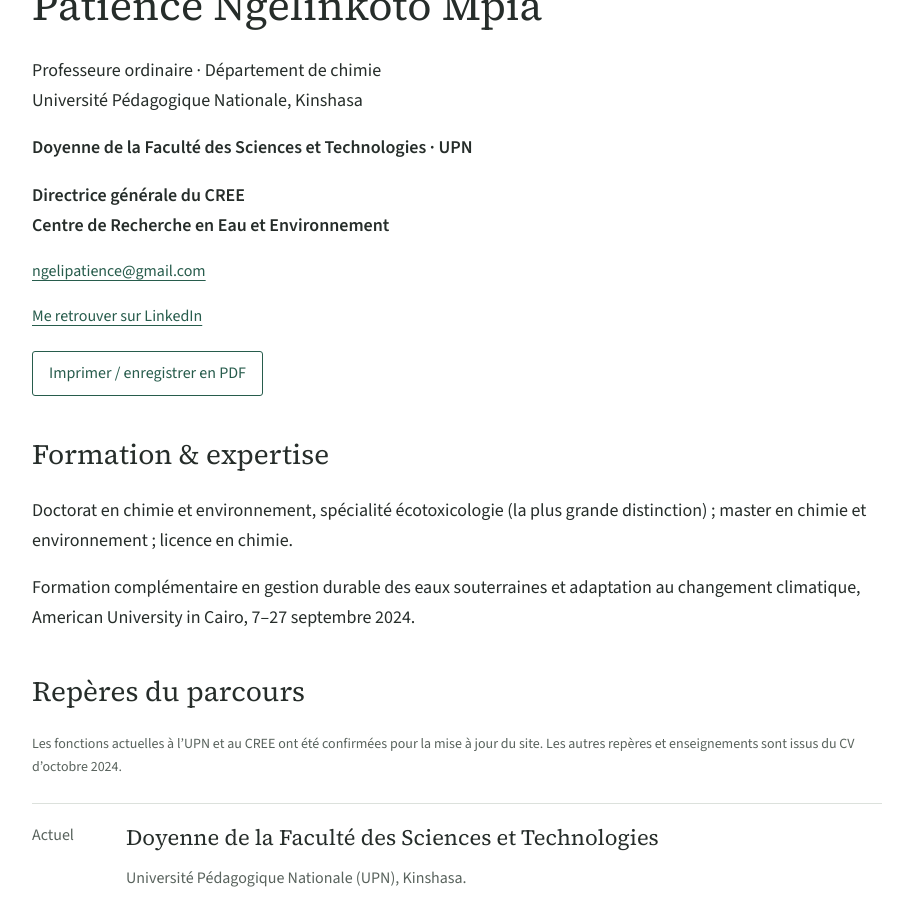
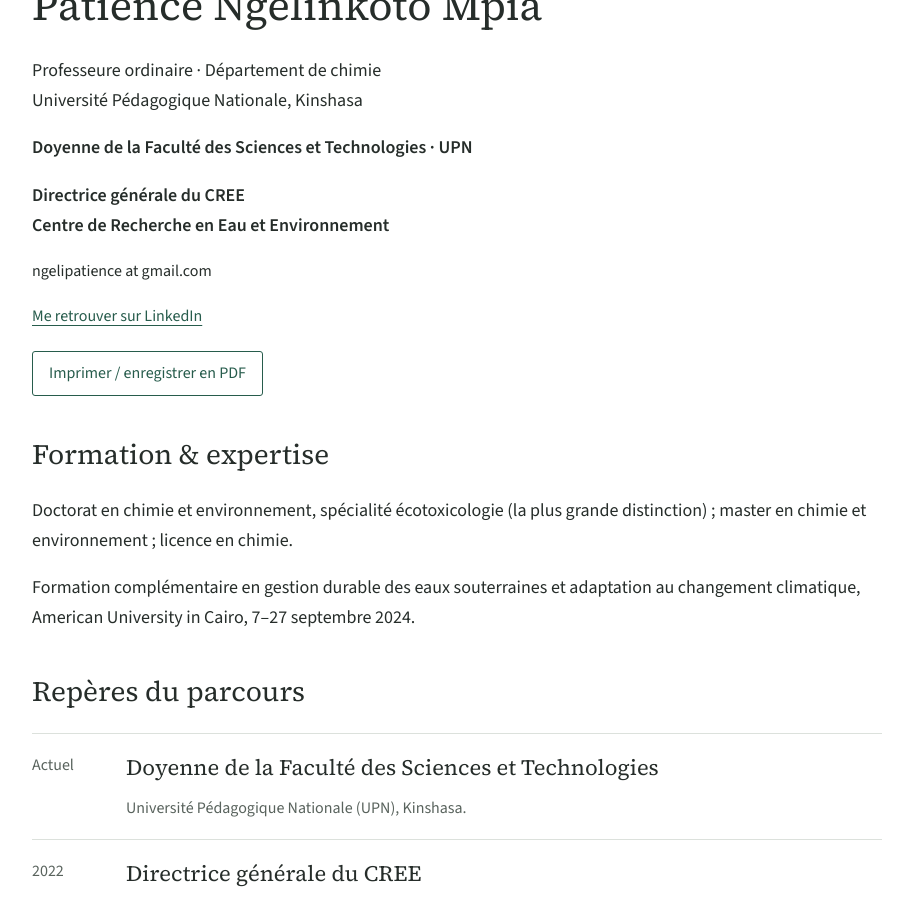
Before and after one commit to ngelinkoto/ngelinkoto.github.io, a Jekyll site: the page built from cv/index.html, in a window 1280 px wide and 900 px high, scrolled down 194 px. Shown: the whole window, without its empty margins (183-1080 px from the left). Built offline with Jekyll 4.4.1, drawn with Linux system fonts in a browser that asks for light colours; some of the changed text lies outside the part shown.

Commit message:
updated changes

```diff
--- a/_config.yml
+++ b/_config.yml
@@ -3,7 +3,7 @@
 url: https://ngelinkoto.github.io
 baseurl: ""
 lang: fr
-email: ngelipatience@gmail.com
+email: ngelipatience at gmail.com
 linkedin: https://cd.linkedin.com/in/patience-ngelinkoto-mpia-bokango-666b7784
 quick_links:
   faculty: https://faculte.upnrdc.net/public/domains/14
--- a/_data/translations.yml
+++ b/_data/translations.yml
@@ -101,12 +101,10 @@
   placeholder_link: adresse provisoire
   footer: Chimie, environnement et écotoxicologie.
   cv_title: Parcours académique
-  cv_subtitle: Synthèse du CV du 23 octobre 2024, complétée par les fonctions actuelles à l’UPN et au CREE.
   print: Imprimer / enregistrer en PDF
   education: Formation & expertise
   education_text: Doctorat en chimie et environnement, spécialité écotoxicologie (la plus grande distinction) ; master en chimie et environnement ; licence en chimie.
   training: Formation complémentaire en gestion durable des eaux souterraines et adaptation au changement climatique, American University in Cairo, 7–27 septembre 2024.
-  source_note: Les fonctions actuelles à l’UPN et au CREE ont été confirmées pour la mise à jour du site. Les autres repères et enseignements sont issus du CV d’octobre 2024.
 en:
   home: Home
   nav: [About, Research, Publications, Teaching]
@@ -210,9 +208,7 @@
   placeholder_link: placeholder address
   footer: Chemistry, environmental science and ecotoxicology.
   cv_title: Academic background
-  cv_subtitle: A summary of the October 2024 CV, updated with her current roles at UPN and CREE.
   print: Print / save as PDF
   education: Education & expertise
   education_text: Doctorate in chemistry and environmental science, specialising in ecotoxicology (highest distinction); master’s in chemistry and environmental science; degree in chemistry.
   training: Further training in sustainable groundwater resource management and climate change adaptation, American University in Cairo, 7–27 September 2024.
-  source_note: Her current roles at UPN and CREE were confirmed for this website update. Other career milestones and teaching details come from the October 2024 CV.
--- a/_layouts/cv.html
+++ b/_layouts/cv.html
@@ -8,15 +8,14 @@
   <p>{{ t.role }} · {{ t.department }}<br>{{ t.institution }}, Kinshasa</p>
   <p class="cv-appointment">{{ t.current_role }} · UPN</p>
   <p class="cv-appointment">{{ t.research_role }}<br>{{ t.research_centre }}</p>
-  <p class="cv-contact"><a href="mailto:{{ site.email }}">{{ site.email }}</a></p>
+  <p class="cv-contact">{{ site.email }}</p>
   <p class="cv-contact"><a href="{{ site.linkedin }}">{{ t.connect }}</a></p>
   <button class="button button-dark" data-print hidden>{{ t.print }}</button>
   <h2>{{ t.education }}</h2><p>{{ t.education_text }}</p><p>{{ t.training }}</p>
-  <h2>{{ t.career }}</h2><p class="note">{{ t.source_note }}</p>
+  <h2>{{ t.career }}</h2>
   <div class="career">{% for item in t.career_items %}<div class="career-item"><span class="career-date">{{ item.date }}</span><div><h3>{{ item.title }}</h3><p>{{ item.text }}</p></div></div>{% endfor %}</div>
   <h2>{{ t.teaching_label | downcase | capitalize }}</h2>
   <div class="course-list">{% for course in t.courses %}<article><span class="course-detail">{{ course.detail }}</span><h3>{{ course.school }}</h3><p>{{ course.subjects }}</p></article>{% endfor %}</div>
   <h2>{{ t.publications_title }}</h2>
   {% for pub in site.data.publications %}<article class="publication"><span class="publication-year">{{ pub.year }}</span><div><h3><a href="{{ pub.url }}">{{ pub.title | escape }}</a></h3><p>{{ pub.authors | replace: 'avec', '·' | escape }}.</p><p><em>{{ pub.journal | escape }}</em>, {{ pub.volume }}.</p></div></article>{% endfor %}
-  <p class="note">{{ t.cv_subtitle }}</p>
 </article>
--- a/_layouts/default.html
+++ b/_layouts/default.html
@@ -37,7 +37,7 @@
   </header>
   <main id="main">{{ content }}</main>
   <footer class="site-footer container">
-    <div><a class="footer-name" href="{{ home | relative_url }}">Patience Ngelinkoto Mpia</a><p>{{ t.footer }}</p></div>
+    <div><a class="footer-name" href="{{ home | relative_url }}">{{ t.role }} Patience Ngelinkoto Mpia</a><p>{{ t.footer }}</p></div>
     <div class="quick-links">
       <h2>{{ t.quick_links }}</h2>
       <ul>
@@ -46,7 +46,7 @@
         <li><a href="{{ site.quick_links.upn }}">UPN</a></li>
       </ul>
     </div>
-    <div class="footer-links"><a href="#top">{{ t.back_top }}</a><span>© {{ site.time | date: '%Y' }}</span></div>
+    <div class="footer-links"><a href="#top">{{ t.back_top }}</a><span>© 2024-{{ site.time | date: '%Y' }}</span></div>
   </footer>
 </body>
 </html>
--- a/_layouts/home.html
+++ b/_layouts/home.html
@@ -60,4 +60,4 @@
 
 <section class="section container network-section" aria-labelledby="network-title"><div><h2 id="network-title">{{ t.network_title }}</h2></div><div class="network-list">{% for network in t.networks %}<a href="{{ network.url }}"><div><h3>{{ network.name }}</h3><p>{{ network.text }}</p></div></a>{% endfor %}</div></section>
 
-<section id="contact" class="contact-section" aria-labelledby="contact-title"><div class="container contact-grid"><div><h2 id="contact-title">{{ t.contact_title }}</h2><p>{{ t.contact_text }}</p></div><div class="contact-details"><span class="contact-kicker">{{ t.email_label }}</span><a class="email-link" href="mailto:{{ site.email }}">{{ site.email }}</a><a class="text-link linkedin-link" href="{{ site.linkedin }}">{{ t.connect }}</a><div class="contact-address"><strong>{{ t.institution }}</strong><span>{{ t.faculty }}</span><span>{{ t.location }}</span></div></div></div></section>
+<section id="contact" class="contact-section" aria-labelledby="contact-title"><div class="container contact-grid"><div><h2 id="contact-title">{{ t.contact_title }}</h2><p>{{ t.contact_text }}</p></div><div class="contact-details"><span class="contact-kicker">{{ t.email_label }}</span><span class="email-link">{{ site.email }}</span><a class="text-link linkedin-link" href="{{ site.linkedin }}">{{ t.connect }}</a><div class="contact-address"><strong>{{ t.institution }}</strong><span>{{ t.faculty }}</span><span>{{ t.location }}</span></div></div></div></section>
```
